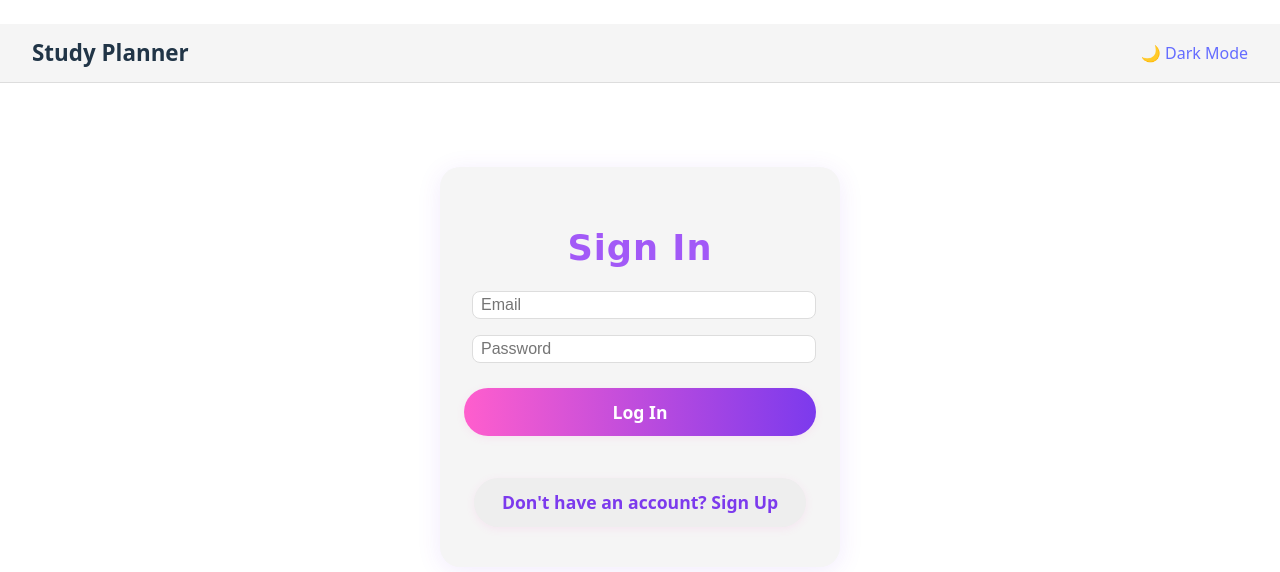
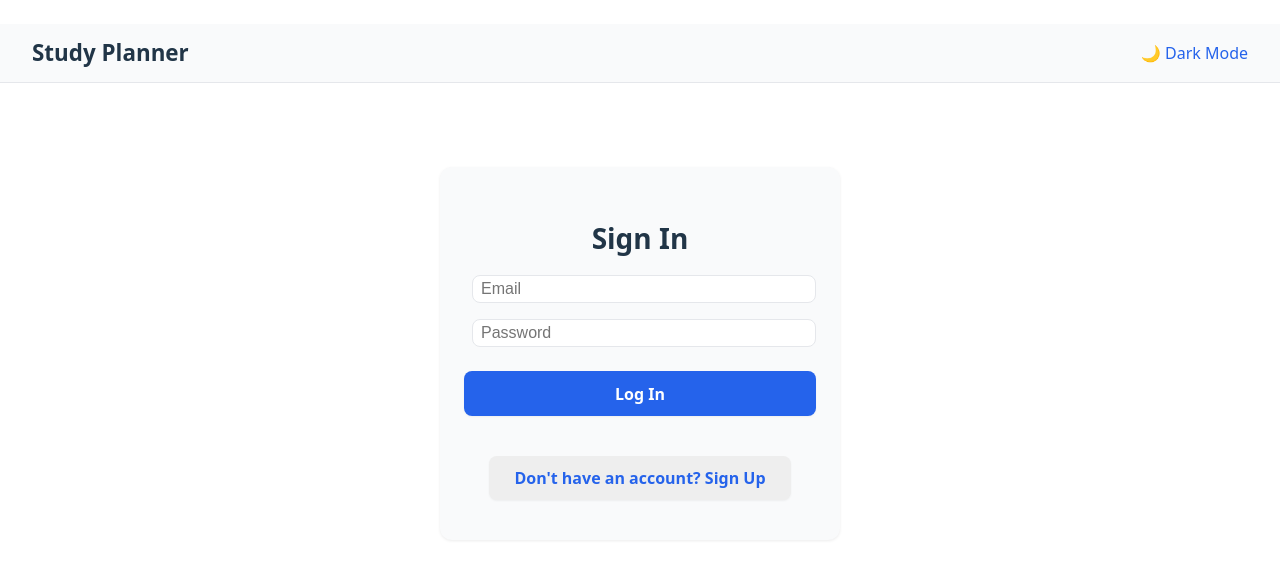
Before and after one commit to FatehPHD/StudyPlanner, a React (Vite) app in the folder front-end/: page /login in a window 1280 px wide. Shown: the top 572 px of the page. Built offline with nearby package versions, Linux system fonts and the light colour scheme; no server answers.

Commit message:
changed front end

```diff
--- a/front-end/src/App.css
+++ b/front-end/src/App.css
@@ -5,17 +5,17 @@
   --bg: #ffffff;
   --fg: #213547;
   --fg-muted: #555;
-  --primary: #646cff;
-  --primary-hover: #535bf2;
-  --border: #ddd;
-  --surface: #f5f5f5;
-  --surface-hover: #fafafa;
+  --primary: #2563eb;
+  --primary-hover: #1d4ed8;
+  --border: #e5e7eb;
+  --surface: #f9fafb;
+  --surface-hover: #f3f4f6;
   --surface-alt: #eee;
-  --accent: #ff5ecd;
-  --accent2: #7c3aed;
-  --accent-gradient: linear-gradient(90deg, var(--accent), var(--accent2));
-  --card-radius: 1.25rem;
-  --card-shadow: 0 4px 24px 0 rgba(124,58,237,0.10);
+  --accent: #2563eb;
+  --accent2: #2563eb;
+  --accent-gradient: #2563eb;
+  --card-radius: 0.75rem;
+  --card-shadow: 0 1px 3px rgba(0,0,0,0.08);
   --card-bg: var(--surface);
   --card-bg-hover: var(--surface-hover);
 }
@@ -26,16 +26,16 @@
   --bg: #242424;
   --fg: rgba(255,255,255,0.87);
   --fg-muted: #aaa;
-  --primary: #1DA1F2;
-  --primary-hover: #1A91DA;
+  --primary: #60a5fa;
+  --primary-hover: #93c5fd;
   --border: #444;
   --surface: #1a1a1a;
   --surface-hover: #2a2a2a;
   --surface-alt: #2d2d2d;
-  --accent: #ff5ecd;
-  --accent2: #7c3aed;
-  --accent-gradient: linear-gradient(90deg, var(--accent), var(--accent2));
-  --card-shadow: 0 4px 24px 0 rgba(255,94,205,0.10);
+  --accent: #60a5fa;
+  --accent2: #60a5fa;
+  --accent-gradient: #60a5fa;
+  --card-shadow: 0 1px 3px rgba(0,0,0,0.3);
   --card-bg: var(--surface);
   --card-bg-hover: var(--surface-hover);
 }
@@ -56,7 +56,8 @@ body {
 .topnav {
   width: 100%; display: flex; align-items: center; justify-content: space-between;
   background-color: var(--surface); padding: 0.75rem 2rem; border-bottom: 1px solid var(--border);
-  position: sticky; top: 0; z-index: 100;
+  position: sticky; top: 0; z-index: 1100;
+  isolation: isolate;
 }
 .topnav-brand { font-size: 1.4rem; font-weight: bold; color: var(--fg); margin-right: 2rem; }
 .topnav-list { display: flex; gap: 1.5rem; list-style: none; margin: 0; padding: 0; flex: 1; }
@@ -71,23 +72,23 @@ body {
   gap: 8px;
   padding: 0.5em 1.6em;
   margin-left: 1em;
-  border-radius: 8px; /* match .btn-signout */
-  background: linear-gradient(90deg, #a259f7, #ff5ecd);
+  border-radius: 8px;
+  background: var(--primary);
   color: #fff !important;
-  font-weight: 700;
+  font-weight: 600;
   text-decoration: none;
   border: none;
   font-size: 1em;
-  height: 40px; /* match .btn-signout height */
+  height: 40px;
   min-width: 110px;
   transition: background 0.2s, box-shadow 0.2s;
-  box-shadow: 0 2px 8px 0 rgba(162,89,247,0.10);
+  box-shadow: 0 1px 2px rgba(0,0,0,0.05);
 }
 .admin-nav-btn:hover, .admin-nav-btn-active {
-  background: linear-gradient(90deg, #ff5ecd, #a259f7);
+  background: var(--primary-hover);
   color: #fff !important;
-  box-shadow: 0 4px 16px 0 rgba(255,94,205,0.18);
   text-decoration: none;
+  box-shadow: 0 4px 12px rgba(0,0,0,0.15);
 }
 
 @media (max-width: 768px) {
@@ -111,39 +112,45 @@ textarea:focus-visible {
   outline: 3px solid var(--primary); outline-offset: 2px;
 }
 .btn-fun {
-  background: var(--accent-gradient); color: #fff; border: none; border-radius: 2em;
-  padding: 0.7em 1.6em; font-size: 1.1em; font-weight: 700; box-shadow: 0 2px 8px 0 rgba(255,94,205,0.10);
-  cursor: pointer; transition: transform 0.15s, box-shadow 0.15s, background 0.2s; outline: none; margin: 0.5em 0;
+  background: var(--primary); color: #fff; border: none; border-radius: 8px;
+  padding: 0.7em 1.6em; font-size: 1rem; font-weight: 600;
+  cursor: pointer; transition: background 0.2s, box-shadow 0.2s; outline: none; margin: 0.5em 0;
+  box-shadow: 0 1px 2px rgba(0,0,0,0.05);
 }
 .btn-fun:hover, .btn-fun:focus-visible {
-  transform: scale(1.06) rotate(-2deg);
-  box-shadow: 0 4px 16px 0 rgba(124,58,237,0.18);
-  background: linear-gradient(90deg, var(--accent2), var(--accent));
+  background: var(--primary-hover);
+  color: #fff;
+  box-shadow: 0 4px 12px rgba(0,0,0,0.15);
 }
-[data-theme="dark"] .btn-fun {
-  box-shadow: 0 2px 8px 0 rgba(0,0,0,0.3);
+.btn-signout {
+  padding: 0.5rem 1rem; background-color: var(--primary); color: #fff; border: none; border-radius: 8px;
+  transition: background 0.2s, box-shadow 0.2s;
+  box-shadow: 0 1px 2px rgba(0,0,0,0.05);
 }
-[data-theme="dark"] .btn-fun:hover, [data-theme="dark"] .btn-fun:focus-visible {
-  box-shadow: 0 4px 16px 0 rgba(124,58,237,0.25);
+.btn-signout:hover { background-color: var(--primary-hover); color: #fff; box-shadow: 0 4px 12px rgba(0,0,0,0.15); }
+.btn-link { background: none; border: none; color: var(--primary); text-decoration: none; transition: color 0.2s, box-shadow 0.2s; }
+.btn-link:hover, .btn-link:focus-visible { text-decoration: underline; color: var(--primary-hover); }
+/* Keep text visible and add hover lift when link is styled as solid primary button (e.g. "View All & Add New") */
+a.btn-link:hover, a.btn-link:focus-visible,
+button.btn-link:hover, button.btn-link:focus-visible {
+  color: var(--bg) !important;
+  box-shadow: 0 4px 12px rgba(0,0,0,0.15);
 }
-.btn-signout { padding: 0.5rem 1rem; background-color: var(--accent); color: var(--bg); border: none; }
-.btn-link { background: none; border: none; color: var(--primary); text-decoration: none; }
-.btn-link:hover, .btn-link:focus-visible { text-decoration: underline; color: var(--primary-hover); }
 .btn-theme-toggle:hover, .btn-theme-toggle:focus-visible,
 [data-theme="dark"] .btn-theme-toggle:hover, [data-theme="dark"] .btn-theme-toggle:focus-visible {
   background: transparent !important; background-color: transparent !important;
   text-decoration: underline; color: var(--primary-hover) !important;
 }
 .btn-danger {
-  background: linear-gradient(90deg, #ff5e62, #ff9966); color: #fff; border: none; border-radius: 2em;
-  padding: 0.7em 1.6em; font-size: 1.1em; font-weight: 700; box-shadow: 0 2px 8px 0 rgba(255,94,98,0.10);
-  cursor: pointer; transition: transform 0.15s, box-shadow 0.15s, background 0.2s; outline: none; margin: 0.5em 0;
+  background: #dc2626; color: #fff; border: none; border-radius: 8px;
+  padding: 0.7em 1.6em; font-size: 1rem; font-weight: 600;
+  cursor: pointer; transition: background 0.2s, box-shadow 0.2s; outline: none; margin: 0.5em 0;
   display: flex; align-items: center; justify-content: center;
+  box-shadow: 0 1px 2px rgba(0,0,0,0.05);
 }
 .btn-danger:hover, .btn-danger:focus-visible {
-  background: linear-gradient(90deg, #ff9966, #ff5e62);
-  transform: scale(1.08) rotate(2deg);
-  box-shadow: 0 4px 16px 0 rgba(255,94,98,0.18);
+  background: #b91c1c;
+  box-shadow: 0 4px 12px rgba(220,38,38,0.25);
 }
 .btn-danger:disabled { opacity: 0.6; cursor: not-allowed; }
 
@@ -166,9 +173,9 @@ textarea:focus-visible {
   color: var(--fg-muted);
 }
 .input-field.empty-date {
-  border: 2px solid #ff4444 !important;
-  background-color: #ffe6e6 !important;
-  color: #cc0000 !important;
+  border: 2px solid var(--border) !important;
+  background-color: var(--surface) !important;
+  color: var(--fg-muted) !important;
 }
 [data-theme="dark"] .input-field.empty-date {
   border-color: var(--border) !important;
@@ -180,7 +187,7 @@ textarea:focus-visible {
   right: 8px;
   top: 50%;
   transform: translateY(-50%);
-  background: #646cff;
+  background: var(--primary);
   color: white;
   border-radius: 50%;
   width: 20px;
@@ -199,19 +206,15 @@ textarea:focus-visible {
 }
 .textarea-input { width: 100%; padding: 8px; margin-bottom: 8px; font-size: 1rem; }
 .btn-submit {
-  background: var(--accent-gradient); color: #fff; border: none; border-radius: 2em;
-  padding: 0.6em 1.2em; font-size: 1em; font-weight: 700;
-  box-shadow: 0 2px 8px 0 rgba(124,58,237,0.15);
-  cursor: pointer; transition: box-shadow 0.2s, transform 0.15s;
+  background: var(--primary); color: #fff; border: none; border-radius: 8px;
+  padding: 0.6em 1.2em; font-size: 1em; font-weight: 600;
+  cursor: pointer; transition: background 0.2s, box-shadow 0.2s;
+  box-shadow: 0 1px 2px rgba(0,0,0,0.05);
 }
 .btn-submit:hover, .btn-submit:focus-visible {
-  box-shadow: 0 4px 16px 0 rgba(124,58,237,0.25);
-  transform: scale(1.02);
-  background: var(--accent-gradient);
-}
-[data-theme="dark"] .btn-submit:hover, [data-theme="dark"] .btn-submit:focus-visible {
-  background: var(--accent-gradient) !important;
-  color: #fff !important;
+  background: var(--primary-hover);
+  color: #fff;
+  box-shadow: 0 4px 12px rgba(0,0,0,0.15);
 }
 
 /* ===== Feedback Text ===== */
@@ -223,17 +226,18 @@ textarea:focus-visible {
   background: var(--card-bg); border-radius: var(--card-radius); box-shadow: var(--card-shadow);
   padding: 2rem 1.5rem; margin-bottom: 2rem; transition: box-shadow 0.2s, background 0.2s;
 }
-.card:hover { background: var(--card-bg-hover); box-shadow: 0 8px 32px 0 rgba(255,94,205,0.13); }
+.card:hover { background: var(--card-bg-hover); box-shadow: 0 4px 12px rgba(0,0,0,0.1); }
+[data-theme="dark"] .card:hover { box-shadow: 0 4px 12px rgba(0,0,0,0.4); }
 .card-list { display: flex; flex-direction: column; gap: 1.5rem; }
 .playful-heading {
-  font-family: 'Fredoka', 'Baloo 2', 'Comic Sans MS', cursive, sans-serif;
-  font-size: 2.2rem; color: #a259f7; font-weight: bold; margin-bottom: 1rem; letter-spacing: 1px;
+  font-family: inherit;
+  font-size: 1.75rem; color: var(--fg); font-weight: 600; margin-bottom: 1rem;
 }
 .text-gradient {
-  background: var(--accent-gradient); -webkit-background-clip: text; -webkit-text-fill-color: transparent;
-  background-clip: text; text-fill-color: transparent;
+  color: var(--primary);
 }
-.fun-shadow { box-shadow: 0 6px 32px 0 rgba(255,94,205,0.13); }
+.fun-shadow { box-shadow: 0 1px 3px rgba(0,0,0,0.08); }
+[data-theme="dark"] .fun-shadow { box-shadow: 0 1px 3px rgba(0,0,0,0.3); }
 @media (max-width: 600px) {
   .card { padding: 1.2rem 0.7rem; }
   .playful-heading { font-size: 1.5rem; }
@@ -289,9 +293,8 @@ textarea:focus-visible {
 
 /* ===== Checkbox ===== */
 input[type="checkbox"].fun-checkbox {
-  accent-color: var(--accent); width: 1.2em; height: 1.2em; border-radius: 0.4em;
-  box-shadow: 0 1px 4px 0 rgba(255,94,205,0.10);
-  }
+  accent-color: var(--primary); width: 1.2em; height: 1.2em; border-radius: 0.4em;
+}
 
 /* ===== Responsive Tweaks ===== */
 @media (max-width: 768px) {
@@ -304,9 +307,9 @@ input[type="checkbox"].fun-checkbox {
 }
 
 /* ===== Calendar Toolbar Fixes ===== */
-.rbc-toolbar { position: relative !important; z-index: 1000 !important; }
+.rbc-toolbar { position: relative !important; z-index: 1 !important; }
 .rbc-toolbar button { pointer-events: auto !important; }
-.rbc-calendar { position: relative !important; z-index: 1000 !important; }
+.rbc-calendar { position: relative !important; z-index: 1 !important; }
 
 /* Month view: ensure cells have space for events + "+X more" row */
 .rbc-month-row { min-height: 7rem; }
--- a/front-end/src/components/EventForm.jsx
+++ b/front-end/src/components/EventForm.jsx
@@ -18,7 +18,7 @@ export default function EventForm({ slotInfo, onCancel, onSave }) {
   return (
     <div className="modal-backdrop">
       <div className="modal" style={{ maxWidth: 400, borderRadius: 16 }}>
-        <h2 style={{ color: '#a259f7', textAlign: 'center' }}>Add New Event</h2>
+        <h2 className="text-gradient" style={{ textAlign: 'center' }}>Add New Event</h2>
         {/* Color picker */}
         <div style={{ display: 'flex', justifyContent: 'center', margin: '12px 0' }}>
           {personalColors.map(color => (
--- a/front-end/src/index.css
+++ b/front-end/src/index.css
@@ -7,12 +7,12 @@
   --bg: #ffffff;
   --fg: #213547;
   --fg-muted: #555;
-  --primary: #646cff;
-  --primary-hover: #535bf2;
-  --border: #ddd;
-  --surface: #f5f5f5;
-  --surface-hover: #fafafa;
-  --accent: tomato;
+  --primary: #2563eb;
+  --primary-hover: #1d4ed8;
+  --border: #e5e7eb;
+  --surface: #f9fafb;
+  --surface-hover: #f3f4f6;
+  --accent: #2563eb;
 
   /* Spacing scale */
   --space-xs: 4px;
@@ -384,7 +384,7 @@ button:hover {
 .rbc-calendar,
 .rbc-toolbar {
   position: relative !important;
-  z-index:    1000   !important;
+  z-index: 1 !important;
 }
 
 .rbc-toolbar button {
```
